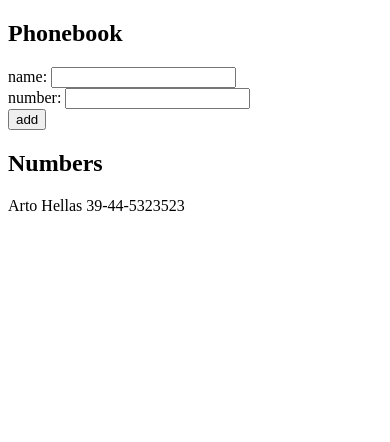
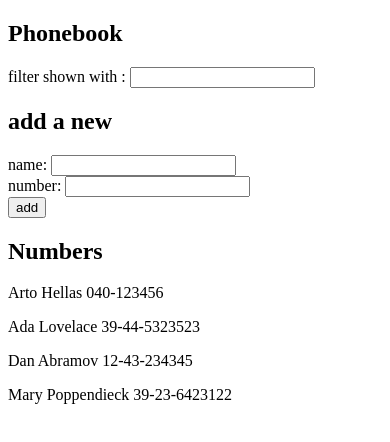
Before and after one commit to TARUN66747/FULL_STACK_OPEN-1, a React (Vite) app in the folder part2/phonebook/: page / in a window 390 px wide. Shown: the top 442 px of the page. Built offline with nearby package versions, Linux system fonts and the light colour scheme.

Commit message:
2.9 : phonebook step 4 completed

```diff
--- a/part2/phonebook/src/App.jsx
+++ b/part2/phonebook/src/App.jsx
@@ -2,10 +2,14 @@
 
 const App = () => {
   const [persons, setPersons] = useState([
-    { name: 'Arto Hellas' , number :'39-44-5323523'}
-  ])
+  { name: 'Arto Hellas', number: '040-123456', id: 1 },
+  { name: 'Ada Lovelace', number: '39-44-5323523', id: 2 },
+  { name: 'Dan Abramov', number: '12-43-234345', id: 3 },
+  { name: 'Mary Poppendieck', number: '39-23-6423122', id: 4 }
+])
   const [newName, setNewName] = useState('')
   const [newNumber,setNewNumber]= useState('')
+  const [searchString,setSearchString]=useState('')
   const isDuplicate = (nama) => {
   return persons.some(person => person.name === nama)
 }
@@ -14,7 +18,8 @@
     event.preventDefault()
     const personObject = {
       name: newName,
-      number: newNumber
+      number: newNumber,
+      id : persons.length+1
     }
     if (isDuplicate(personObject.name)){
       alert(`${newName} is already added to phonebook`)
@@ -32,11 +37,17 @@
   const handleNumberChange = (event) => {
     setNewNumber(event.target.value)
   }
+  const handleSearchStringChange = (event)=>{
+    setSearchString(event.target.value)
+  }
 
 
   return (
     <div>
       <h2>Phonebook</h2>
+      <div> filter shown with : <input value ={searchString} onChange={handleSearchStringChange}/></div>
+
+      <h2> add a new</h2>
       <form onSubmit={handleSubmit}>
         <div>
           name: <input   value = {newName} onChange={handleNameChange}/>
@@ -47,7 +58,7 @@
         </div>
       </form>
       <h2>Numbers</h2>
-      {persons.map(value => <p key={value.name}>{value.name} {value.number}</p>)}
+      {(persons.filter(value => value.name.toLowerCase().includes(searchString.toLowerCase())).map(value=><p key ={value.id}> {value.name} {value.number}</p>) )}
     </div>
   )
 }
```
